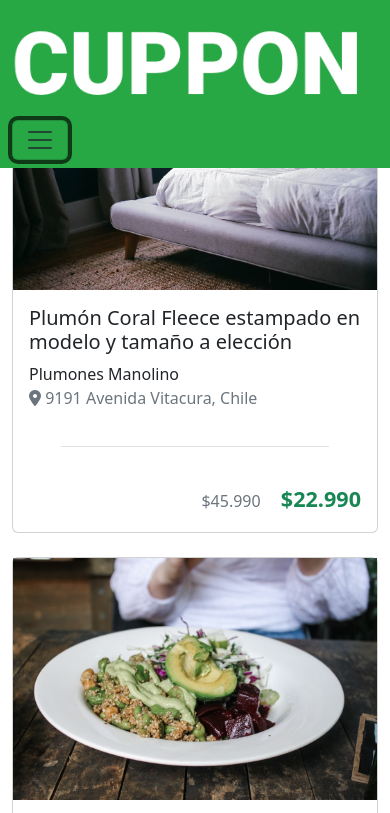
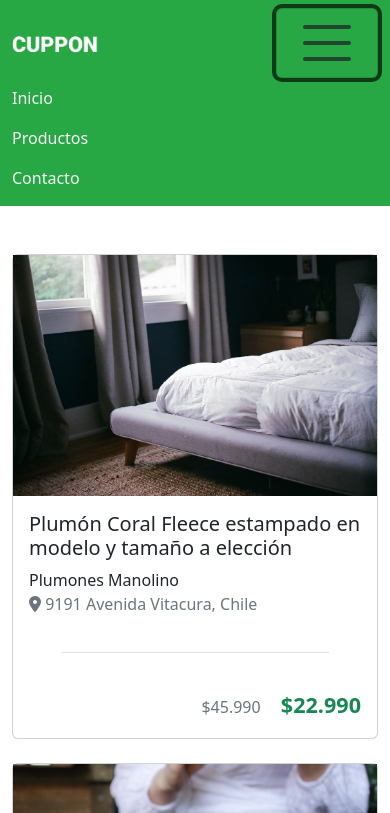
Before and after one commit to Cy5k0/DesafioCuppon, a plain HTML site: page index.html in a window 390 px wide. Both pictures are taken after a click on the button "Toggle navigation". Shown: the top 813 px of the page. Drawn offline with nearby package versions, Linux system fonts and the light colour scheme.

Commit message:
2do Commit, ajuste del tamaño del Logo

```diff
--- a/assets/css/style.css
+++ b/assets/css/style.css
@@ -1,3 +1,22 @@
+header  {
+  background-color: #28A745;
+}
+
+@media (max-width: 767px) {
+  .navbar-brand img {
+    width: 100%;
+    height: auto;
+    max-width: 86px;
+    max-height: 25px;
+  }
+}
+
+.nav-link {
+  color: whitesmoke;
+
+}
+
+
 .separator {
   height: 1px;
   background-color: #dee2e6;
--- a/index.html
+++ b/index.html
@@ -12,18 +12,16 @@
 </head>
 
 <body">
-  <!-- bar nav -->
-  <nav class="navbar navbar-expand-lg fixed-top" style="background-color:#28A745">
+  <!--NAVBAR-->
+  <header>
+  <nav class="navbar navbar-expand-lg navbar-light bg-green" >
     <div class="container">
-      <a class="navbar-brand" href="#">
-        <img src="assets/img/logo-white.png" alt="" class="img-fluid" />
-      </a>
-      <button class="navbar-toggler" type="button" data-bs-toggle="collapse" aria-controls="navbarSupportedContent"
-        aria-expanded="false" aria-label="Toggle navigation">
-        <span class="navbar-toggler-icon"></span>
+        <a class="navbar-brand" href="#"><img src="/assets/img/logo-white.png" class="img-fluid" alt="Logo Cuppon"></a>
+        <button class="navbar-toggler" type="button" data-bs-toggle="collapse" data-bs-target="#navbarNav" aria-controls="navbarNav" aria-expanded="false" aria-label="Toggle navigation">
+            <span class="navbar-toggler-icon fa-2x mx-2"></span>
         </button>
-      <div class="collapse navbar-collapse" id="navbarSupportedContent">
-        <ul class="navbar-nav ms-auto mb-2 mb-lg-0 fs-5">
+        <div class="collapse navbar-collapse" id="navbarNav">
+            <ul class="navbar-nav ms-auto">
                 <li class="nav-item">
                     <a class="nav-link" href="#">Inicio</a>
                 </li>
@@ -37,6 +35,7 @@
         </div>
     </div>
   </nav>
+</header>
 
   <!-- Cupon -->
   <section class="container">
@@ -54,7 +53,7 @@
               </span>
             </p>
           </div>
-          <div class="separator mx-5"></div> <!--Esta es la línea separadora-->
+          <div class="separator mx-5"></div> <!--línea separadora-->
           <div class="card-body text-end">
             <span class="card-link text-secondary">$45.990</span>
             <span class="card-link text-success fw-bold fs-4">$22.990</span>
```
Lines whose indentation alone changed are shown as unchanged.
